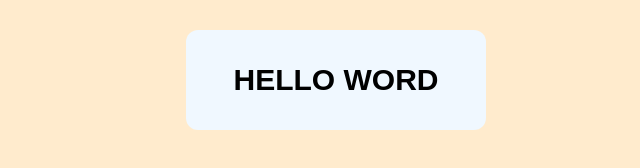
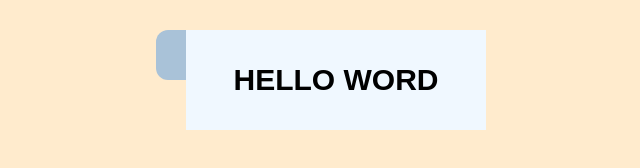
Before and after one commit to igor-86/htmlcss-hello, a plain HTML site: page index.html in a window 1280 px wide. Shown: the whole page, without its empty margins (304-944 px from the left). Drawn offline with Linux system fonts and the light colour scheme.

Commit message:
Container due post-it

```diff
--- a/index.html
+++ b/index.html
@@ -10,6 +10,9 @@
 <body>
     <div class="container">
       <h1>Hello word</h1>
+      <div class="container-due">
+        <h2>Post-it</h2>
+      </div>
     </div>
 </body>
 </html>
--- a/style.css
+++ b/style.css
@@ -5,14 +5,12 @@ body{background-color: blanchedalmond;}
     width: 300px;
     height: 100px;
     background-color: aliceblue;
-    display: flex;
-    align-items: center;
-    justify-content: center;
     border-radius: 12px;
     position: relative;
     left: 50%;
     transform: translateX(-50%);
     top: 30px;
+    z-index: 5;
     }
 .container > h1{
     font-size: 30px;
@@ -20,10 +18,28 @@ body{background-color: blanchedalmond;}
     text-transform: uppercase;
     font-family: sans-serif;
     transition: all 0.2s ease;
+    text-align: center;
+    line-height: 100px;
+    background-color: aliceblue;
 }
-.container:hover >h1{
-    color: rgb(54, 34, 34);
-    font-size: 35px;
 
+.container > .container-due{
+    width: 200px;
+    height: 50px;
+    background-color: rgb(169, 194, 216);
+    position: absolute;
+    border-radius: 12px 0px 0px 12px;
+    left: -10%;
+    top: 0;
+    z-index: -10;
+    transition: all 0.8s ease-in-out;
+    cursor: pointer;
+}
+.container-due:hover{
+    left: -50%;
+}
+.container .container-due > h2{
+    text-align: center;
+    line-height: 50px;
 }
 /* ___Fine____ */
```
